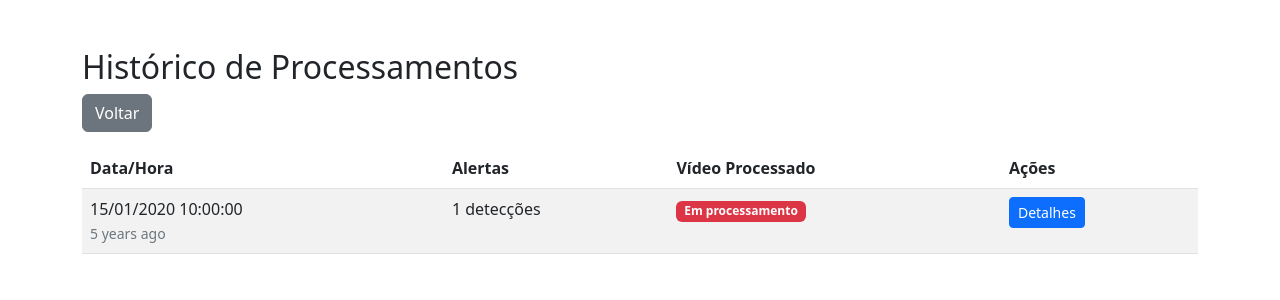
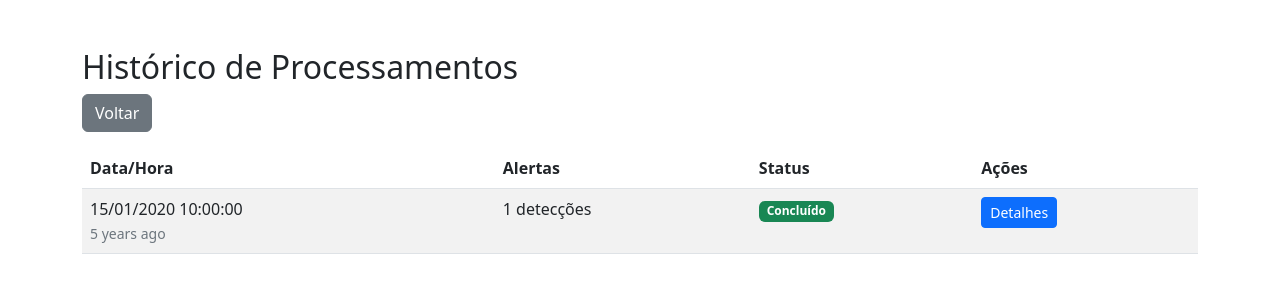
Before and after one commit to rornellas/hackafiap2025, a Flask app: template templates/process_list.html in a window 1280 px wide. Shown: the top 300 px of the page. Run offline with Flask 3, Linux system fonts and the light colour scheme; the template is opened without the code that fills it: most values are stand-ins (such as "Sample title", 1, 10 or a date in 2020).

Commit message:
feat: processamento assincrono e exibição de alerta em tela

```diff
--- a/app.py
+++ b/app.py
@@ -3,6 +3,9 @@ import subprocess
 import os
 from datetime import datetime
 from humanize import naturaltime
+from threading import Thread, Lock
+import time
+import json
 
 app = Flask(__name__)
 app.config['UPLOAD_FOLDER'] = 'uploads'
@@ -13,6 +16,10 @@ os.makedirs(app.config['UPLOAD_FOLDER'], exist_ok=True)
 os.makedirs('static/results', exist_ok=True)
 os.makedirs('processed', exist_ok=True)
 
+# Dicionário para armazenar status dos processamentos
+process_status = {}
+status_lock = Lock()
+
 def allowed_file(filename):
     return '.' in filename and \
            filename.rsplit('.', 1)[1].lower() in app.config['ALLOWED_EXTENSIONS']
@@ -20,6 +27,28 @@ def allowed_file(filename):
 @app.route('/')
 def index():
     return render_template('index.html')
+
+def process_video_async(process_id, input_path, alert_dir):
+    try:
+        print(f"Iniciando processamento: {process_id}")
+        # Executa o processamento
+        result = subprocess.run([
+            'python', 'security_system.py',
+            '--input', input_path,
+            '--alert_dir', alert_dir
+        ], capture_output=True, text=True)
+
+        with status_lock:
+            if result.returncode == 0:
+                process_status[process_id] = 'completed'
+            else:
+                process_status[process_id] = f'error: {result.stderr}'
+
+        print(f"Processamento {process_id} completo")
+
+    except Exception as e:
+        with status_lock:
+            process_status[process_id] = f'error: {str(e)}'
 
 @app.route('/process', methods=['POST'])
 def process_video():
@@ -40,43 +69,45 @@ def process_video():
         input_path = os.path.join(alert_dir, "original_video.mp4")
         file.save(input_path)
 
-        # Executa o processamento
-        subprocess.run([
-            'python', 'security_system.py',
-            '--input', input_path,
-            '--alert_dir', alert_dir
-        ])
+        # Inicia a thread de processamento
+        with status_lock:
+            process_status[process_id] = 'processing'
 
-        # Caminho relativo para o template
-        output_path = os.path.join(alert_dir, "processed_video.mp4")
+        Thread(target=process_video_async, args=(process_id, input_path, alert_dir)).start()
 
-        return render_template('processing.html',
-                             input_file=file.filename,
-                             output_file=output_path.replace('static/', ''))
+        # Modificar a forma de armazenar processos ativos
+        response = redirect(url_for('list_processes'))
+        response.set_cookie('latest_process', process_id)  # Armazena apenas o último processo
+        return response
 
     return redirect(request.url)
 
 @app.route('/process', methods=['GET'])
 def list_processes():
+    processes = get_processes()  # Extrair lógica para função reutilizável
+
+    if request.headers.get('X-Requested-With') == 'XMLHttpRequest':
+        return render_template('_process_table.html', processes=processes)
+
+    return render_template('process_list.html', processes=processes)
+
+def get_processes():
     processes = []
-    process_dir = os.path.join('static', 'alerts')  # Caminho corrigido
+    process_dir = os.path.join('static', 'alerts')
 
-    # Lista todos os diretórios de processamento
     for entry in os.scandir(process_dir):
         if entry.is_dir() and entry.name.startswith('process_'):
             process_info = {
                 'id': entry.name,
-                'path': entry.path,
                 'created_at': datetime.fromtimestamp(entry.stat().st_ctime),
                 'alerts_count': len([f for f in os.listdir(entry.path) if f.startswith('alert_')]),
-                'video_exists': os.path.exists(os.path.join(entry.path, 'processed_video.mp4'))
+                'video_exists': os.path.exists(os.path.join(entry.path, 'processed_video.mp4')),
+                'status': 'completed' if os.path.exists(os.path.join(entry.path, 'processed_video.mp4')) else 'processing'
             }
             processes.append(process_info)
 
-    # Ordena do mais recente para o mais antigo
     processes.sort(key=lambda x: x['created_at'], reverse=True)
-
-    return render_template('process_list.html', processes=processes)
+    return processes
 
 @app.route('/process/<process_id>')
 def process_details(process_id):
@@ -124,5 +155,19 @@ def add_headers(response):
         response.headers.add('Accept-Ranges', 'bytes')
     return response
 
+@app.route('/check_status/<process_id>')
+def check_status(process_id):
+    print(f"Verificando status para: {process_id}")
+    with status_lock:
+        # Verifica diretamente no sistema de arquivos
+        process_dir = os.path.join('static', 'alerts', process_id)
+        if os.path.exists(os.path.join(process_dir, 'processed_video.mp4')):
+            return {'status': 'completed'}
+        return {'status': process_status.get(process_id, 'processing')}
+
+@app.route('/processing/<process_id>')
+def processing_status(process_id):
+    return render_template('processing.html', process_id=process_id)
+
 if __name__ == '__main__':
     app.run(debug=True)
--- /dev/null
+++ b/templates/_process_table.html
@@ -0,0 +1,33 @@
+<table class="table table-striped">
+    <thead>
+        <tr>
+            <th>Data/Hora</th>
+            <th>Alertas</th>
+            <th>Status</th>
+            <th>Ações</th>
+        </tr>
+    </thead>
+    <tbody>
+        {% for process in processes %}
+        <tr>
+            <td>
+                {{ process.created_at.strftime('%d/%m/%Y %H:%M:%S') }}<br>
+                <small class="text-muted">{{ process.created_at | naturaltime }}</small>
+            </td>
+            <td>{{ process.alerts_count }} detecções</td>
+            <td>
+                {% if process.status == 'completed' %}
+                <span class="badge bg-success">Concluído</span>
+                {% else %}
+                <span class="badge bg-warning">Processando</span>
+                {% endif %}
+            </td>
+            <td>
+                <a href="/process/{{ process.id }}" class="btn btn-sm btn-primary">
+                    Detalhes
+                </a>
+            </td>
+        </tr>
+        {% endfor %}
+    </tbody>
+</table>
--- /dev/null
+++ b/templates/base.html
@@ -0,0 +1,86 @@
+<!DOCTYPE html>
+<html>
+<head>
+    <title>{% block title %}{% endblock %}</title>
+    <link rel="stylesheet" href="https://cdn.jsdelivr.net/npm/bootstrap@5.2.3/dist/css/bootstrap.min.css">
+    {% block head %}{% endblock %}
+</head>
+<body>
+    {% block content %}{% endblock %}
+
+    <script>
+    // Verifica o último processo submetido
+    const latestProcess = getCookie('latest_process');
+    if (latestProcess) {
+        checkProcessStatus(latestProcess);
+        document.cookie = 'latest_process=; expires=Thu, 01 Jan 1970 00:00:00 UTC; path=/;'; // Limpa o cookie
+    }
+
+    // Função auxiliar para ler cookies
+    function getCookie(name) {
+        const value = `; ${document.cookie}`;
+        const parts = value.split(`; ${name}=`);
+        if (parts.length === 2) return parts.pop().split(';').shift();
+    }
+
+    function checkProcessStatus(processId) {
+        fetch(`/check_status/${processId}`)
+            .then(response => {
+                if (!response.ok) throw new Error('Erro na rede');
+                return response.json();
+            })
+            .then(data => {
+                console.log('Status recebido:', data); // Log para depuração
+                if (data.status === 'completed') {
+                    showNotification('Concluído', `Processamento ${processId} finalizado!`);
+                    updateProcessList();
+                } else if (data.status.startsWith('error')) {
+                    showNotification('Erro', `Falha no processamento ${processId}: ${data.status.split('error: ')[1]}`);
+                } else {
+                    setTimeout(() => checkProcessStatus(processId), 3000);
+                }
+            })
+            .catch(error => {
+                console.error('Erro na verificação de status:', error);
+                setTimeout(() => checkProcessStatus(processId), 5000);
+            });
+    }
+
+    function showNotification(title, message, type = 'success') {
+        if (Notification.permission === 'granted') {
+            new Notification(title, {
+                body: message,
+                icon: type === 'success' ? '/static/success.png' : '/static/error.png'
+            });
+        }
+
+        // Mostra notificação na página também
+        const alertType = type === 'success' ? 'alert-success' : 'alert-danger';
+        const notification = document.createElement('div');
+        notification.className = `alert ${alertType} alert-dismissible fade show position-fixed top-0 start-50 translate-middle-x mt-2`;
+        notification.innerHTML = `
+            <strong>${title}</strong> ${message}
+            <button type="button" class="btn-close" data-bs-dismiss="alert"></button>
+        `;
+        document.body.prepend(notification);
+    }
+
+    function updateProcessList() {
+        if (window.location.pathname === '/process') {
+            fetch(window.location.href, {
+                headers: {
+                    'X-Requested-With': 'XMLHttpRequest'
+                }
+            })
+            .then(response => response.text())
+            .then(html => {
+                const parser = new DOMParser();
+                const newDocument = parser.parseFromString(html, 'text/html');
+                const newTable = newDocument.querySelector('table');
+                document.querySelector('table').replaceWith(newTable);
+            });
+        }
+    }
+    </script>
+</body>
+</html>
--- a/templates/index.html
+++ b/templates/index.html
@@ -1,3 +1,5 @@
+{% extends "base.html" %}
+{% block content %}
 <!DOCTYPE html>
 <html>
 <head>
@@ -22,3 +24,4 @@
     </div>
 </body>
 </html>
+{% endblock %}
--- a/templates/process_list.html
+++ b/templates/process_list.html
@@ -1,47 +1,19 @@
+{% extends "base.html" %}
+{% block content %}
 <!DOCTYPE html>
 <html>
 <head>
     <title>Histórico de Processamentos</title>
-    <link rel="stylesheet" href="https://cdn.jsdelivr.net/npm/bootstrap@5.2.3/dist/css/bootstrap.min.css">
 </head>
 <body>
     <div class="container mt-5">
         <h2>Histórico de Processamentos</h2>
         <a href="/" class="btn btn-secondary mb-3">Voltar</a>
 
-        <table class="table table-striped">
-            <thead>
-                <tr>
-                    <th>Data/Hora</th>
-                    <th>Alertas</th>
-                    <th>Vídeo Processado</th>
-                    <th>Ações</th>
-                </tr>
-            </thead>
-            <tbody>
-                {% for process in processes %}
-                <tr>
-                    <td>
-                        {{ process.created_at.strftime('%d/%m/%Y %H:%M:%S') }}<br>
-                        <small class="text-muted">{{ process.created_at | naturaltime }}</small>
-                    </td>
-                    <td>{{ process.alerts_count }} detecções</td>
-                    <td>
-                        {% if process.video_exists %}
-                        <span class="badge bg-success">Disponível</span>
-                        {% else %}
-                        <span class="badge bg-danger">Em processamento</span>
-                        {% endif %}
-                    </td>
-                    <td>
-                        <a href="/process/{{ process.id }}" class="btn btn-sm btn-primary">
-                            Detalhes
-                        </a>
-                    </td>
-                </tr>
-                {% endfor %}
-            </tbody>
-        </table>
+        <div id="processTable">
+            {% include '_process_table.html' %}
+        </div>
     </div>
 </body>
 </html>
+{% endblock %}
```
Also changed, not shown: templates/processing.html (+1 -21 lines), README.md.
